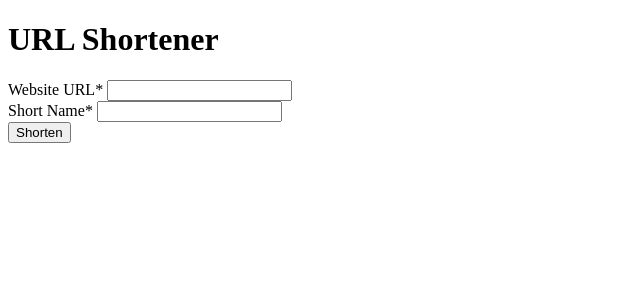
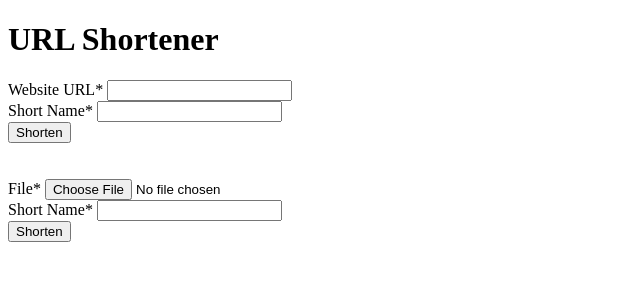
Before and after one commit to moonman369/URL-Shortener, a Flask app: page / in a window 1280 px wide. Shown: the top 300 px of the page, without its empty margins (0-640 px from the left). Run offline with Flask 2, Linux system fonts and the light colour scheme.

Commit message:
Add file upload form for storing files

```diff
--- a/templates/home.html
+++ b/templates/home.html
@@ -22,5 +22,16 @@
       <br />
       <input type="submit" value="Shorten" />
     </form>
+
+    <br /><br />
+    <form action="your_url" method="post" enctype="multipart/form-data">
+      <label for="file">File*</label>
+      <input type="file" name="file" id="" value="" required />
+      <br />
+      <label for="code">Short Name*</label>
+      <input type="text" name="code" id="" value="" required />
+      <br />
+      <input type="submit" value="Shorten" />
+    </form>
   </body>
 </html>
```
